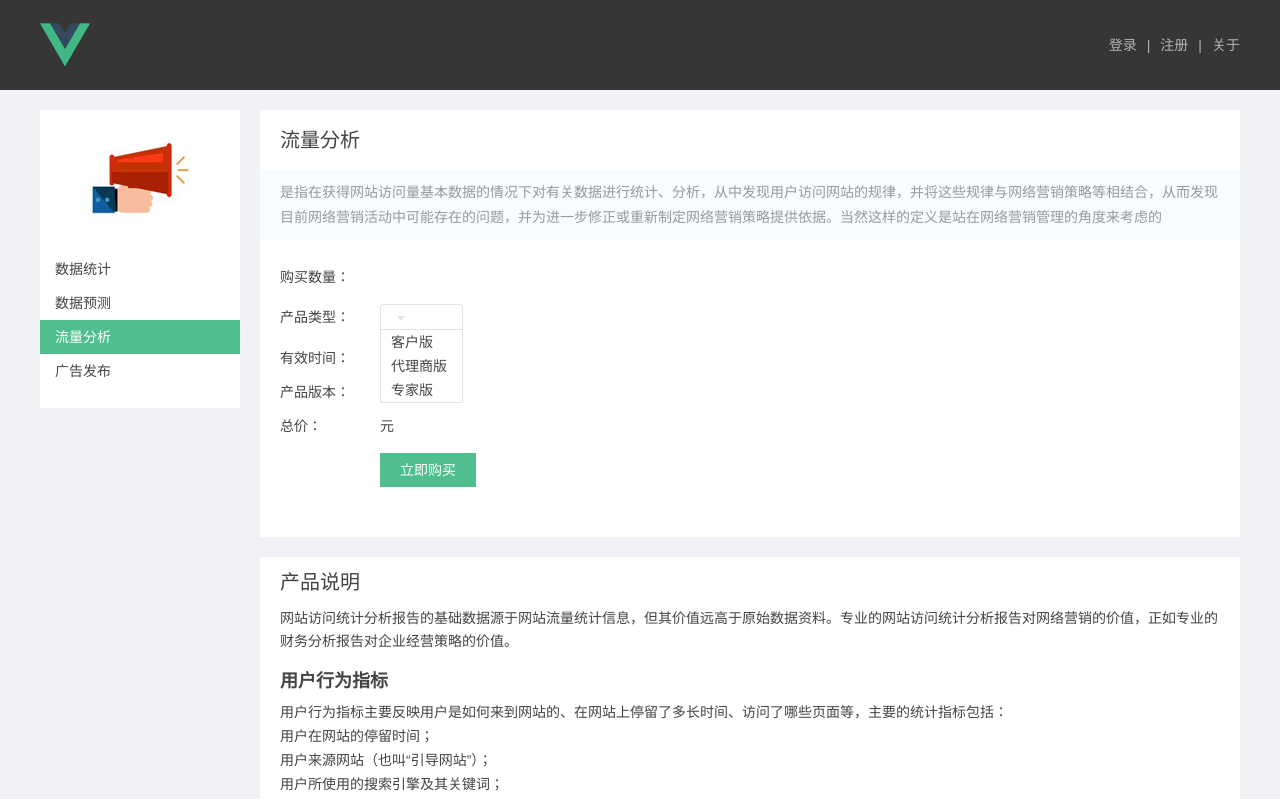
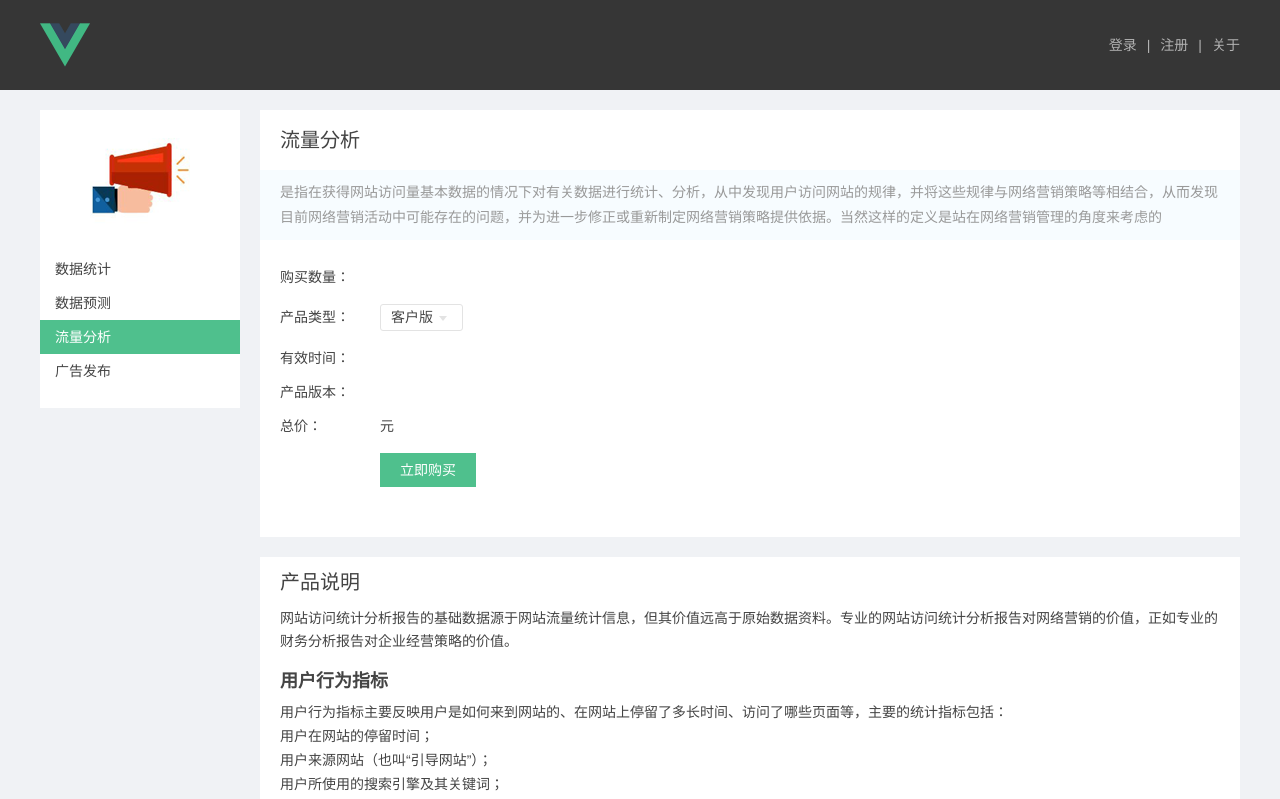
Before and after one commit to juxiezuo-cyh/PC, a Vue app: page /detail/analysis in a window 1280 px wide. Shown: the top 799 px of the page. Built offline with nearby package versions, Linux system fonts and the light colour scheme.

Commit message:
select组件

```diff
--- a/src/components/selection.vue
+++ b/src/components/selection.vue
@@ -1,12 +1,13 @@
 <template>
   <div class="selection-component">
-    <div class="selection-show">
-      <span></span>
+    <div class="selection-show" @click="toggleDrop">
+      <span>{{selections[nowIndex].label}}</span>
       <div class="arrow"></div>
     </div>
-    <div class="selection-list">
+    <div class="selection-list" v-if="isDrop">
       <ul>
-        <li v-for="item in selections" :key="item.value">{{item.label}}</li>
+        <li v-for="item in selections"
+         :key="item.value">{{item.label}}</li>
       </ul>
     </div>
   </div>
@@ -14,6 +15,12 @@
 
 <script>
 export default {
+  data () {
+    return {
+      nowIndex: 0,
+      isDrop:false
+    }
+  },
   props: {
     selections: {
       type: Array,
@@ -23,6 +30,11 @@ export default {
           value: 0
         }
       ]
+    }
+  },
+  methods: {
+    toggleDrop () {
+      this.isDrop = !this.isDrop;
     }
   }
 }
--- a/src/pages/detail/analysis.vue
+++ b/src/pages/detail/analysis.vue
@@ -18,7 +18,7 @@
           产品类型：
         </div>
         <div class="sales-board-line-right">
-          <VSelection :selections='productTypes'></VSelection>
+          <v-selection :selections='productTypes'></v-selection>
         </div>
       </div>
       <div class="sales-board-line">
```
